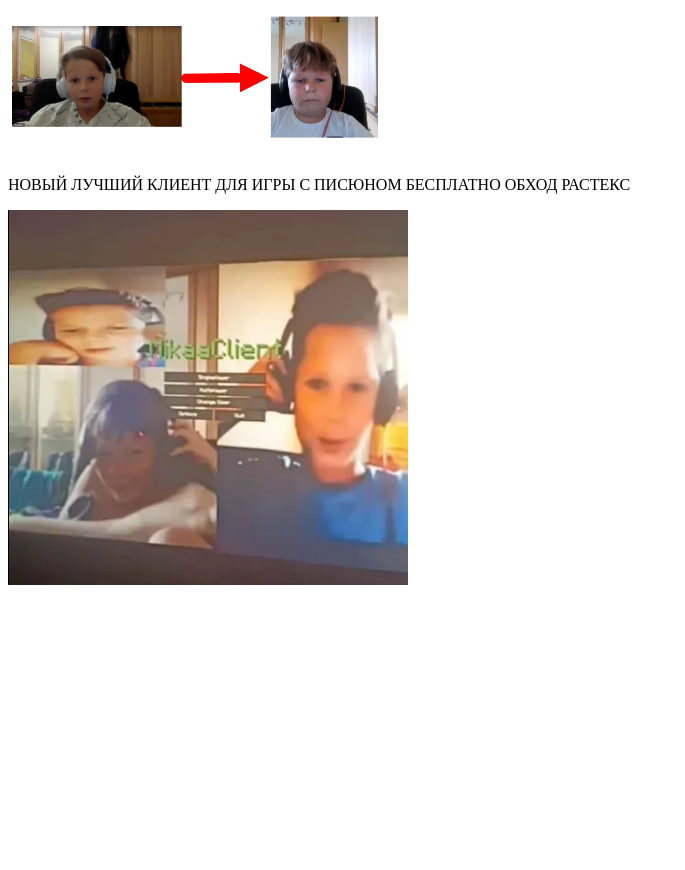
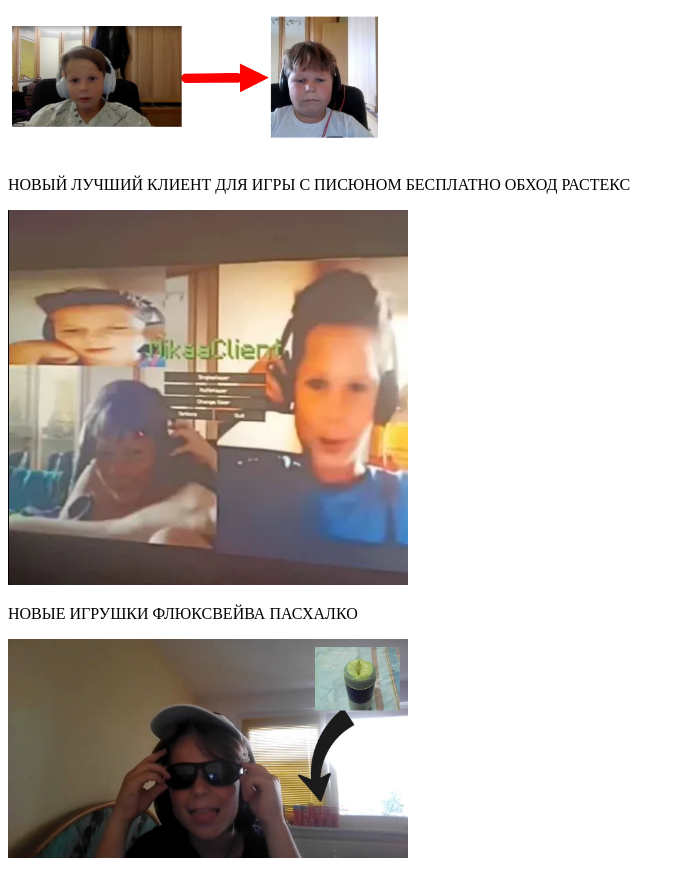
Before and after one commit to wtfuserdwnd/wtf, a plain HTML site: page index.html in a window 1280 px wide. Shown: the part 1017-1887 px from the top of the page, without its empty margins (0-685 px from the left). Before the commit the page ends 1614 px from the top, so only its background shows below. Drawn offline with Linux system fonts and the light colour scheme.

Commit message:
Update index.html

```diff
--- a/index.html
+++ b/index.html
@@ -19,5 +19,10 @@
 
   <p>НОВЫЙ ЛУЧШИЙ КЛИЕНТ ДЛЯ ИГРЫ С ПИСЮНОМ БЕСПЛАТНО ОБХОД РАСТЕКС</p>
   <img src="cl.png" alt="ogo" width="400">
+
+
+
+  <p>НОВЫЕ ИГРУШКИ ФЛЮКСВЕЙВА ПАСХАЛКО</p>
+  <img src="1488.png" alt="ebat" width="400">
 </body>
 </html>
```
